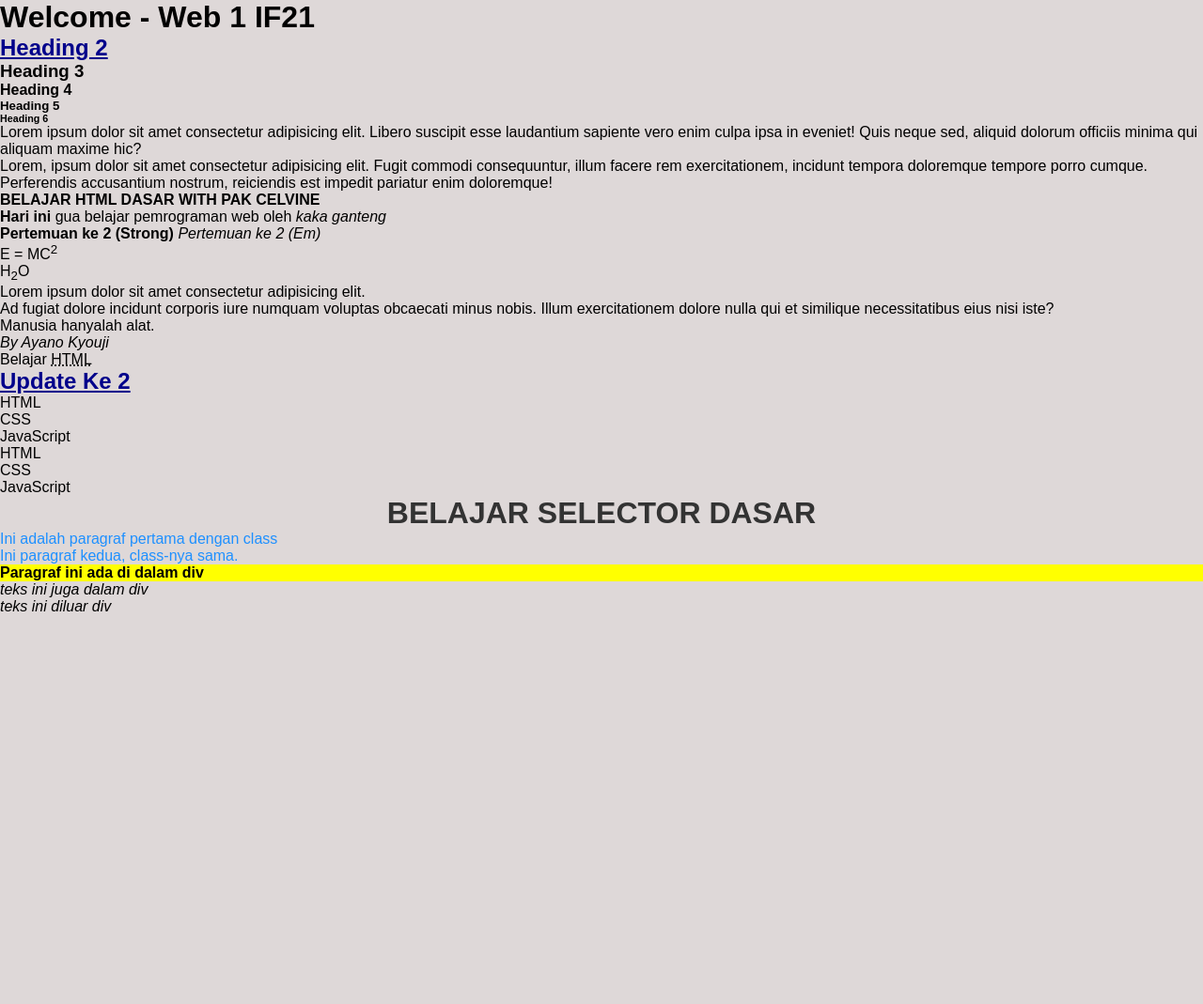
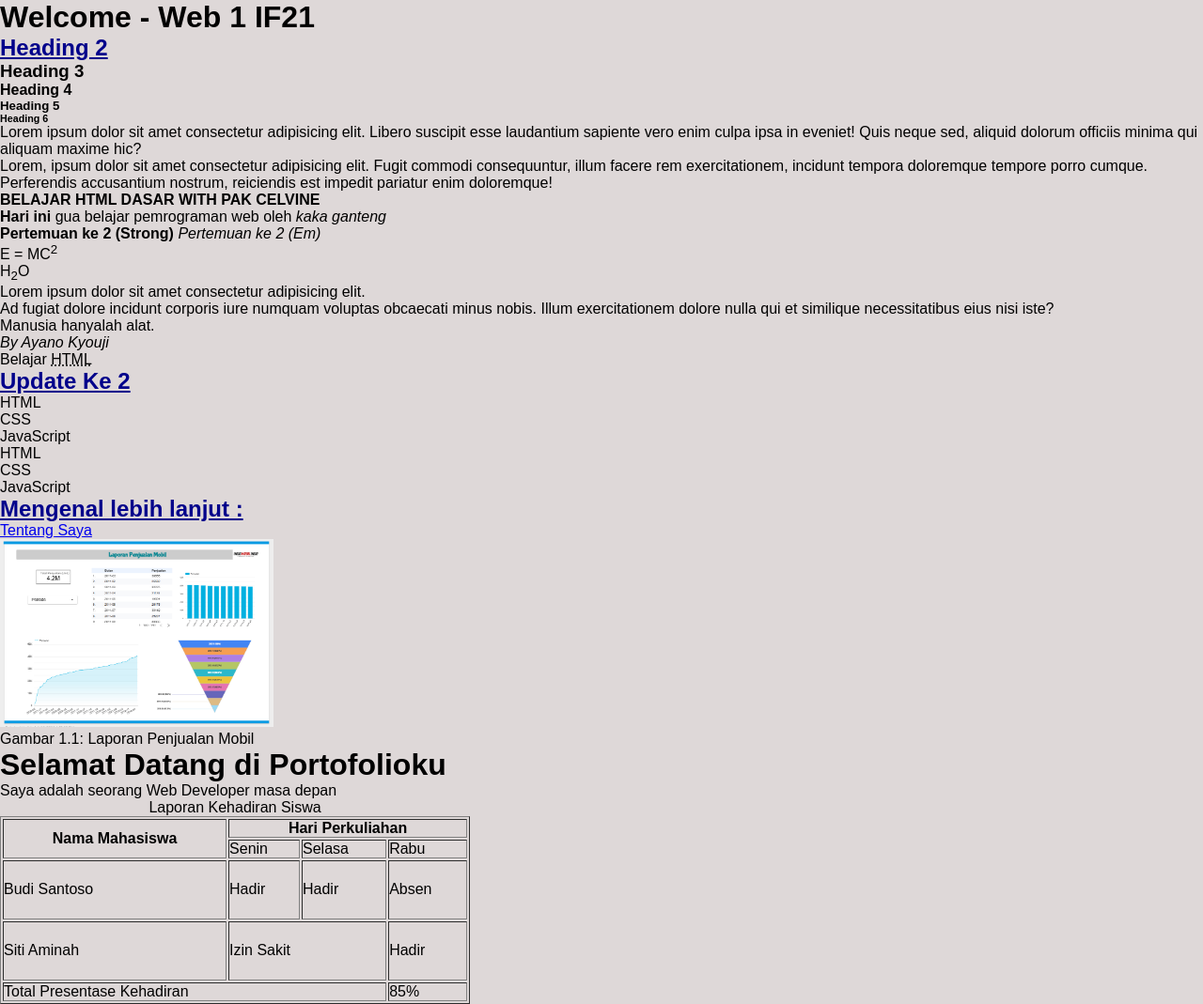
Before and after one commit to hutamaputera2529250006/HTMLBASIC-IF21-BELAJAR, a plain HTML site: page index.html in a window 1280 px wide. Shown: the whole page at 94% size. Before the commit the page ends 800 px from the top, so only its background shows below. Drawn offline with Linux system fonts and the light colour scheme.

Commit message:
UPDATE : index.html link,img,table

```diff
--- a/index.html
+++ b/index.html
@@ -66,19 +66,70 @@
         <li>JavaScript</li>
     </ol>
 
+    <!-- LINK BERPINDAH KE SITUS LAIN -->
+    <nav>
+        <h2 id="konten-profile">Mengenal lebih lanjut :</h2>
+        <a id="klik-profile" href="profile.html">Tentang Saya</a>
+    </nav>
+
+    <!-- MENYISIPKAN GAMBAR/ IMAGE / VIDEO -->
+    <!-- <figure> + <figcation> dan <img> -->
+    <figure>
+        <img height= 200px src="laporanpenjualanmobil.png" alt="laporan penjualan mobil">
+        <figcaption>Gambar 1.1: Laporan Penjualan Mobil</figcaption>
+    </figure>
+
+    <!-- <video width="640" height="360" control poster="thumnbnail.jpg">
+        <source src="tutorial.mp4" type="video/mp4">
+        <source src="tutorial.webm" type="video/webm">
+    </video> -->
+
+    <!-- MEMBUAT TABLE -->
+    <!-- <thead> judul + <tbody> isi + <tfoot> untuk total/kesimpulan -->
+    <!-- colspan : mengabung sel secara horizontal/samping -->
+    <!-- rowspan : mengabung sel secara vertikal/bawah -->
+        <div>
+            <table border="1" width="500" height="200">
+            <caption>Laporan Kehadiran Siswa</caption>
+            <thead>
+                <tr>
+                    <th rowspan=2>Nama Mahasiswa</th>
+                    <th colspan="3">Hari Perkuliahan</th>
+                </tr>
+                <tr>
+                    <td>Senin</td>
+                    <td>Selasa</td>
+                    <td>Rabu</td>
+                </tr>
+            </thead>
+            <tbody>
+                <tr>
+                    <td>Budi Santoso</td>
+                    <td>Hadir</td>
+                    <td>Hadir</td>
+                    <td>Absen</td>
+                </tr>
+                <tr>
+                    <td>Siti Aminah</td>
+                    <td colspan="2">Izin Sakit</td>
+                    <td>Hadir</td>
+                </tr>
+            </tbody>
+            <tfoot>
+                <tr>
+                    <td colspan="3">Total Presentase Kehadiran</td>
+                    <td>85%</td>
+                </tr>
+            </tfoot>
+        </div>
+
+
+
     <!-- PERTEMUAN CSS -->
-    <h1 id="judul-utama">Belajar Selector Dasar</h1>
-    <p class="teks-biru">Ini adalah paragraf pertama dengan class</p>
-    <p class="teks-biru">Ini paragraf kedua, class-nya sama.</p>
-
-    <div class="kontainer">
-        <p>Paragraf ini ada di dalam div</p>
-        <span>teks ini juga dalam div</span>
+    <div class="hero-section">
+        <h1 class="judul-hero">Selamat Datang di Portofolioku</h1>
+        <p class="ssub-judul">Saya adalah seorang Web Developer masa depan</p>
     </div>
-
-    <span>
-        teks ini diluar div
-    </span>
 
 </body>
 </html>
```
Also changed, not shown: profile.html (added, +17 -0 lines), laporanpenjualanmobil.png (added).
